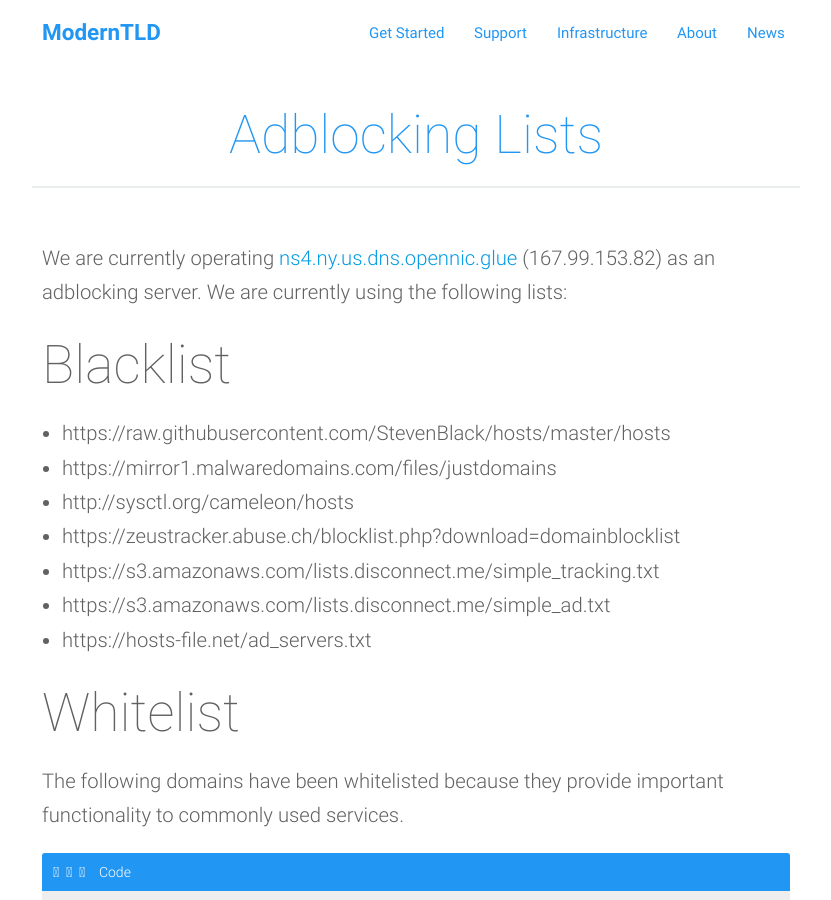
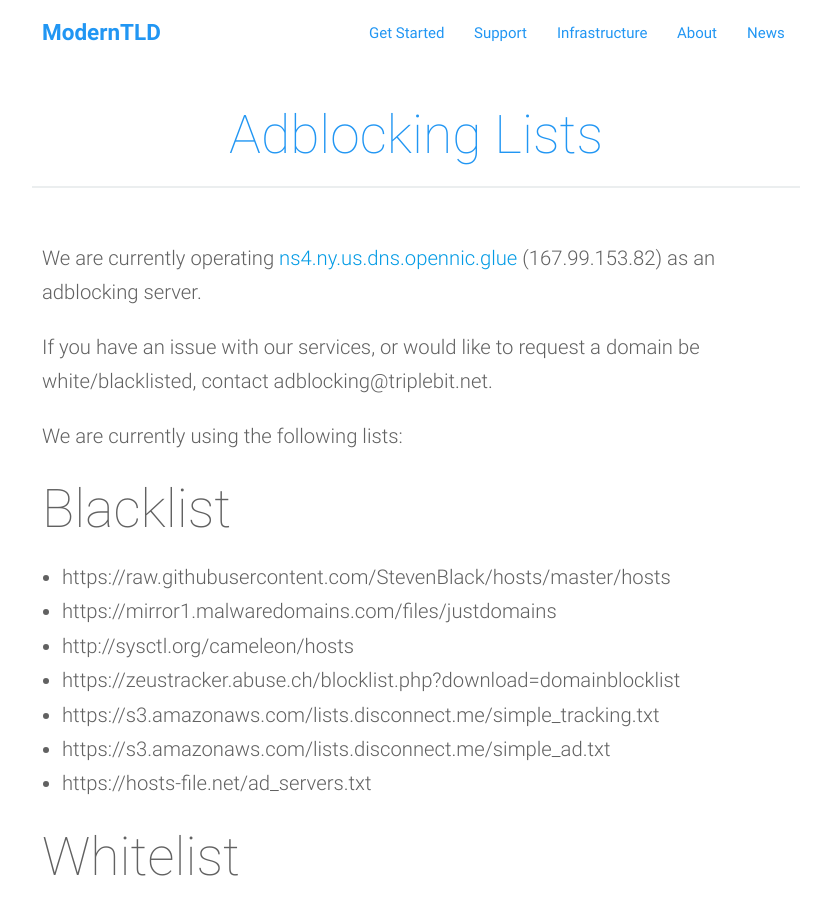
Before and after one commit to moderntld/www.moderntld.com, a Jekyll site: the page built from adblocklists.md, in a window 1280 px wide and 900 px high. Shown: the whole window, without its empty margins (224-1055 px from the left). Built offline with Jekyll 4.4.1, drawn with Linux system fonts in a browser that asks for light colours.

Commit message:
Update adblocklists.md

```diff
--- a/adblocklists.md
+++ b/adblocklists.md
@@ -4,7 +4,11 @@ title: Adblocking Lists
 permalink: /adlists/
 ---
 
-We are currently operating [ns4.ny.us.dns.opennic.glue](https://servers.opennicproject.org/edit.php?srv=ns4.ny.us.dns.opennic.glue) (167.99.153.82) as an adblocking server. We are currently using the following lists:
+We are currently operating [ns4.ny.us.dns.opennic.glue](https://servers.opennicproject.org/edit.php?srv=ns4.ny.us.dns.opennic.glue) (167.99.153.82) as an adblocking server.
+
+If you have an issue with our services, or would like to request a domain be white/blacklisted, contact adblocking@triplebit.net.
+
+We are currently using the following lists:
 
 ## Blacklist
 
```
